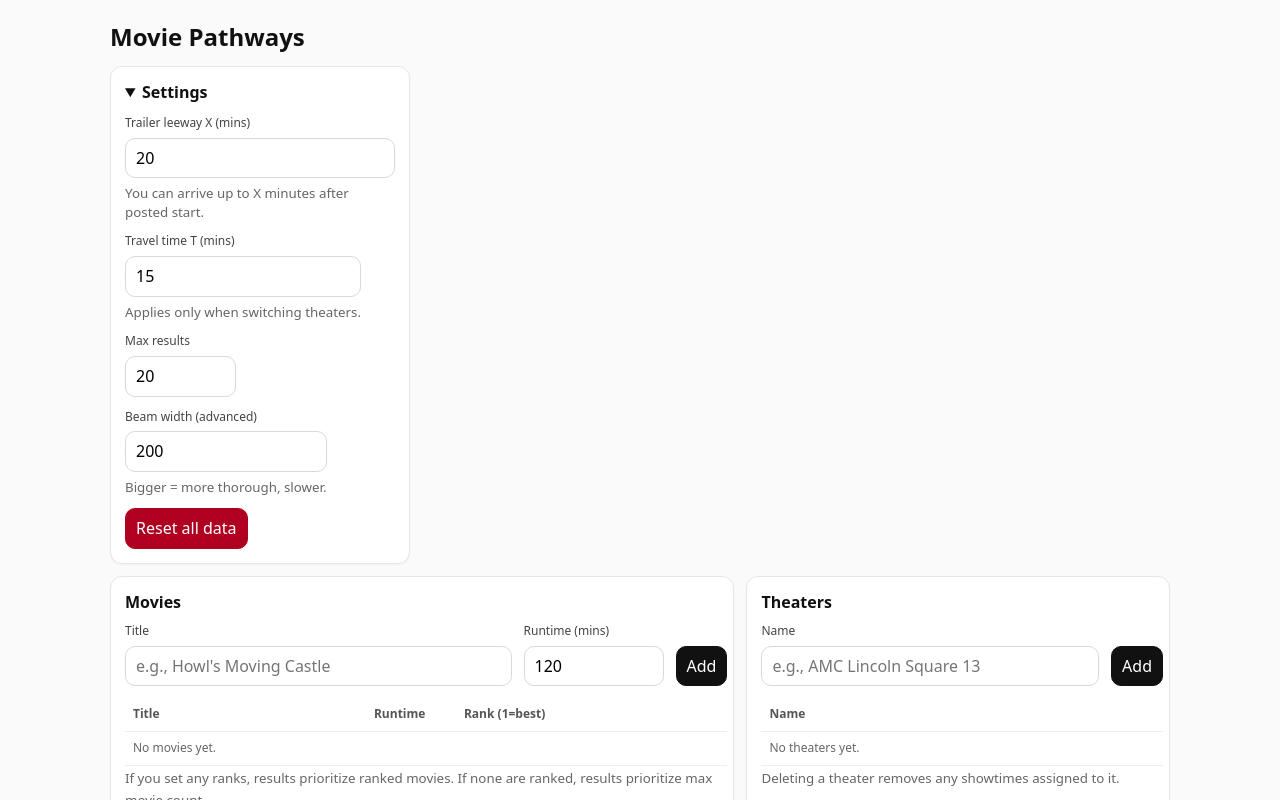
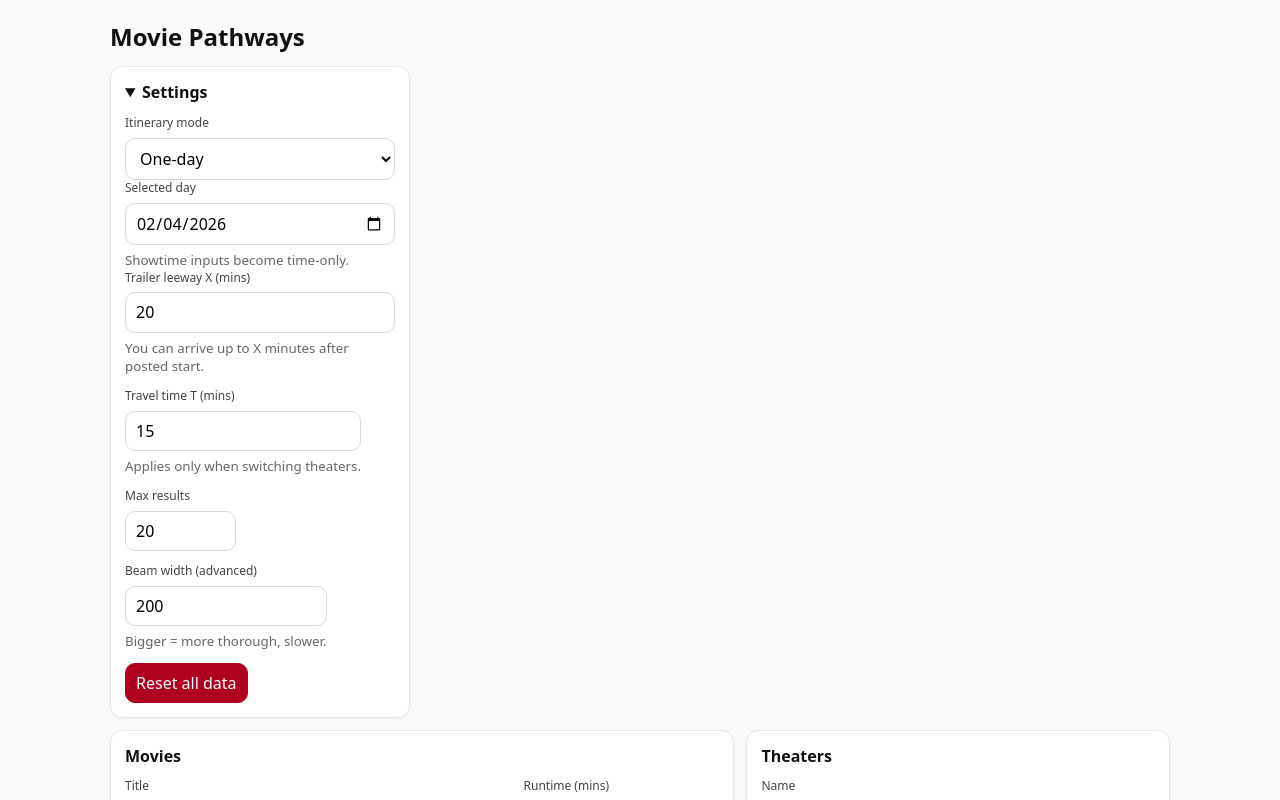
Before and after one commit to zbaskin/MoviePathways, a React (Vite) app: page / in a window 1280 px wide. Both pictures are taken after a click on the heading "Settings". Shown: the top 800 px of the page. Built offline with nearby package versions, Linux system fonts and the light colour scheme.

Commit message:
update settings to select between one-day and multi-day itineraries

```diff
--- a/src/App.tsx
+++ b/src/App.tsx
@@ -110,7 +110,28 @@ export default function App() {
         <div className="card" style={{ flex: "0 1 300px", width: "20%" }}>
           <details>
             <summary>Settings</summary>
+            <div className="col" style={{ minWidth: 220 }}>
+              <label>Itinerary mode</label>
+              <select
+                value={state.settings.itineraryMode}
+                onChange={(e) => updateSettings({ itineraryMode: e.target.value as any })}
+              >
+                <option value="single-day">One-day</option>
+                <option value="multi-day">Multi-day</option>
+              </select>
+            </div>
 
+            {state.settings.itineraryMode === "single-day" && (
+              <div className="col" style={{ minWidth: 220 }}>
+                <label>Selected day</label>
+                <input
+                  type="date"
+                  value={state.settings.selectedDate}
+                  onChange={(e) => updateSettings({ selectedDate: e.target.value })}
+                />
+                <small>Showtime inputs become time-only.</small>
+              </div>
+            )}
             <div className="row">
               <div className="col">
                 <label>Trailer leeway X (mins)</label>
@@ -282,7 +303,7 @@ function MoviesCard(props: {
   const [runtime, setRuntime] = useState<number>(120);
 
   return (
-    <div className="card cardFixed cardBodyScroll" style={{ flex: 3, minWidth: 400 }}>
+    <div className="card cardFixed cardBodyScroll" style={{ flex: 3, minWidth: 320 }}>
       <h2>Movies</h2>
 
       <div className="row">
@@ -455,7 +476,7 @@ function ShowtimesCard(props: {
   }, [props.theaters, theaterId]);
 
   return (
-    <div className="card" style={{ flex: 1 }}>
+    <div className="card cardFixed cardBodyScroll" style={{ flex: 1 }}>
       <h2>Showtimes</h2>
 
       <div className="row">
--- a/src/index.css
+++ b/src/index.css
@@ -87,7 +87,7 @@ details[open] > summary {
 
 /* Fixed-height cards with scrollable body */
 .cardFixed {
-  height: 520px;              /* tweak */
+  height: 300px;              /* tweak */
   display: flex;
   flex-direction: column;
 }
--- a/src/types.ts
+++ b/src/types.ts
@@ -26,6 +26,8 @@ export type Settings = {
   travelMins: number;        // T, used only when switching theaters
   maxResults: number;        // K
   beamWidth: number;         // internal
+  itineraryMode: "single-day" | "multi-day"; // NEW
+  selectedDate: string; // NEW: "YYYY-MM-DD" used in single-day mode
 };
 
 export type AppState = {
--- a/src/utils.ts
+++ b/src/utils.ts
@@ -96,7 +96,22 @@ export function generateItineraries(state: AppState): Itinerary[] {
 
   const movieById = new Map(state.movies.map(m => [m.id, m]));
   const shows = buildScheduledShows(state);
-  const n = shows.length;
+  const mode = state.settings.itineraryMode;
+  const selectedDate = state.settings.selectedDate;
+
+  let filteredShows = shows;
+
+  if (mode === "single-day" && selectedDate) {
+    // Keep only showtimes whose local date matches selectedDate.
+    filteredShows = shows.filter(s => {
+        const d = new Date(s.startMs);
+        const yyyy = d.getFullYear();
+        const mm = String(d.getMonth() + 1).padStart(2, "0");
+        const dd = String(d.getDate()).padStart(2, "0");
+        return `${yyyy}-${mm}-${dd}` === selectedDate;
+    });
+  }
+  const n = filteredShows.length;
   if (n === 0) return [];
 
   // Precompute adjacency list (forward edges).
@@ -105,7 +120,7 @@ export function generateItineraries(state: AppState): Itinerary[] {
 
   for (let i = 0; i < n; i++) {
     for (let j = i + 1; j < n; j++) {
-      const res = canTransition(shows[i], shows[j], X, T);
+      const res = canTransition(filteredShows[i], filteredShows[j], X, T);
       if (res.ok) {
         nexts[i].push(j);
         travelCost[i].push(res.travelAppliedMins);
@@ -216,10 +231,12 @@ export function generateItineraries(state: AppState): Itinerary[] {
 export function buildDefaultState(): AppState {
   return {
     settings: {
-      trailerLeewayMins: 20,
-      travelMins: 15,
-      maxResults: 20,
-      beamWidth: 200,
+        trailerLeewayMins: 20,
+        travelMins: 15,
+        maxResults: 20,
+        beamWidth: 200,
+        itineraryMode: "single-day",
+        selectedDate: new Date().toISOString().split("T")[0],
     },
     movies: [],
     theaters: [],
```
